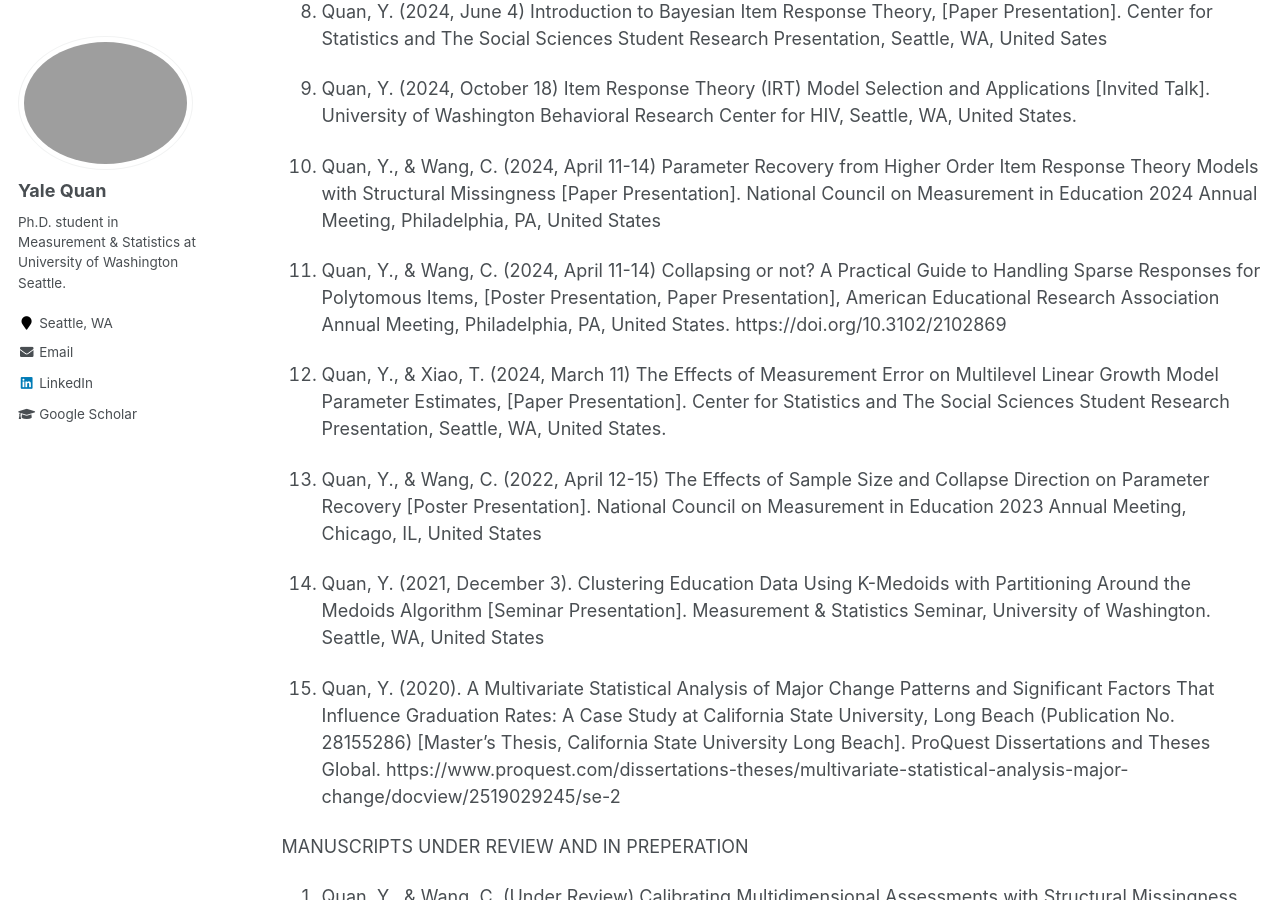
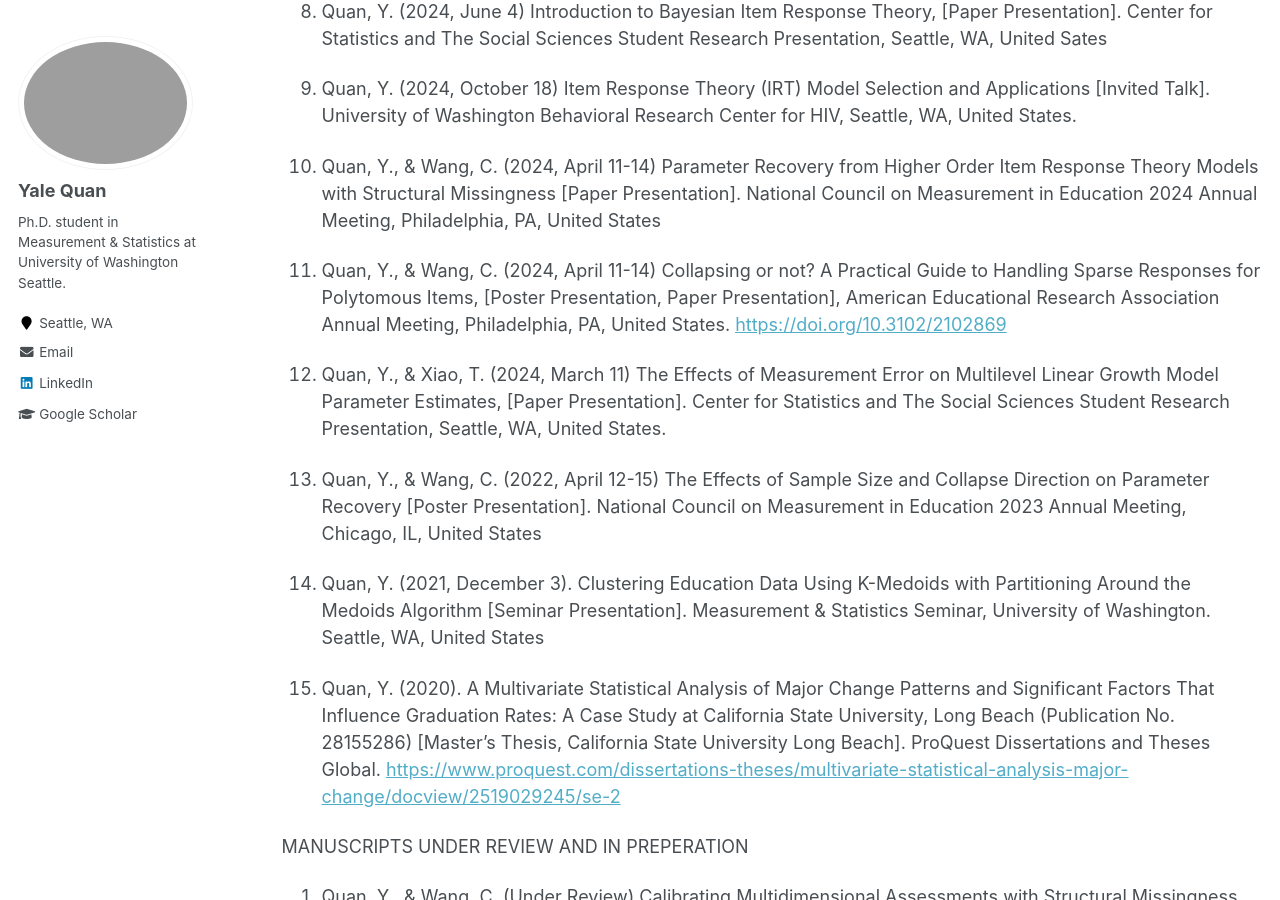
Before and after one commit to yalequan/yalequan.github.io, a Jekyll site: the page built from _pages/publications_and_presentations.md, in a window 1280 px wide and 900 px high, scrolled down 870 px. Built offline with Jekyll 4.4.1, drawn with Linux system fonts in a browser that asks for light colours; part of the change alters nothing that is shown; some of the changed text lies outside the part shown.

Commit message:
Updated links

```diff
--- a/_pages/publications_and_presentations.md
+++ b/_pages/publications_and_presentations.md
@@ -6,7 +6,7 @@ author_profile: true
 ---
 
 1.	Quan, Y., & Wang, C. (2025). Collapsing or Not? A Practical Guide to Handling Sparse
-Responses for Polytomous Items. Methodology, 21(1), 46-73. https://doi.org/10.5964/meth.14303
+Responses for Polytomous Items. Methodology, 21(1), 46-73. <a href="https://doi.org/10.5964/meth.14303">https://doi.org/10.5964/meth.14303</a>
 
 2.	Quan, Y., & Wang. C. (2025, July 15-18) A Neural Network Approach To Small Sample Intersectional
 DIF Detection [Paper Presentation]. Annual International Meeting of the Psychometric Society (IMPS), Minneapolis, MN, USA
@@ -30,7 +30,7 @@ For Binary Predictions with Incomplete, Imbalanced Data and Non-Linear Effects [
 10.	Quan, Y., & Wang, C. (2024, April 11-14) Parameter Recovery from Higher Order Item Response Theory Models with Structural Missingness [Paper Presentation]. National Council on Measurement in Education 2024 Annual Meeting, Philadelphia, PA, United States
 
 11.	Quan, Y., & Wang, C. (2024, April 11-14) Collapsing or not? A Practical Guide to Handling
-Sparse Responses for Polytomous Items, [Poster Presentation, Paper Presentation], American Educational Research Association Annual Meeting, Philadelphia, PA, United States. https://doi.org/10.3102/2102869
+Sparse Responses for Polytomous Items, [Poster Presentation, Paper Presentation], American Educational Research Association Annual Meeting, Philadelphia, PA, United States. <a href="https://doi.org/10.3102/2102869">https://doi.org/10.3102/2102869</a>
 
 12.	Quan, Y., & Xiao, T. (2024, March 11) The Effects of Measurement Error on Multilevel
 Linear Growth Model Parameter Estimates, [Paper Presentation]. Center for Statistics and The Social Sciences Student Research Presentation, Seattle, WA, United States.
@@ -41,7 +41,7 @@ on Parameter Recovery [Poster Presentation]. National Council on Measurement in
 14.	Quan, Y. (2021, December 3). Clustering Education Data Using K-Medoids with Partitioning Around the Medoids Algorithm [Seminar Presentation]. Measurement & Statistics Seminar, University of Washington. Seattle, WA, United States
 
 15.	Quan, Y. (2020). A Multivariate Statistical Analysis of Major Change Patterns and Significant
-Factors That Influence Graduation Rates: A Case Study at California State University, Long Beach (Publication No. 28155286) [Master's Thesis, California State University Long Beach]. ProQuest Dissertations and Theses Global. https://www.proquest.com/dissertations-theses/multivariate-statistical-analysis-major-change/docview/2519029245/se-2
+Factors That Influence Graduation Rates: A Case Study at California State University, Long Beach (Publication No. 28155286) [Master's Thesis, California State University Long Beach]. ProQuest Dissertations and Theses Global. <a href="https://www.proquest.com/dissertations-theses/multivariate-statistical-analysis-major-change/docview/2519029245/se-2">https://www.proquest.com/dissertations-theses/multivariate-statistical-analysis-major-change/docview/2519029245/se-2</a>
 
 
 MANUSCRIPTS UNDER REVIEW AND IN PREPERATION
```
